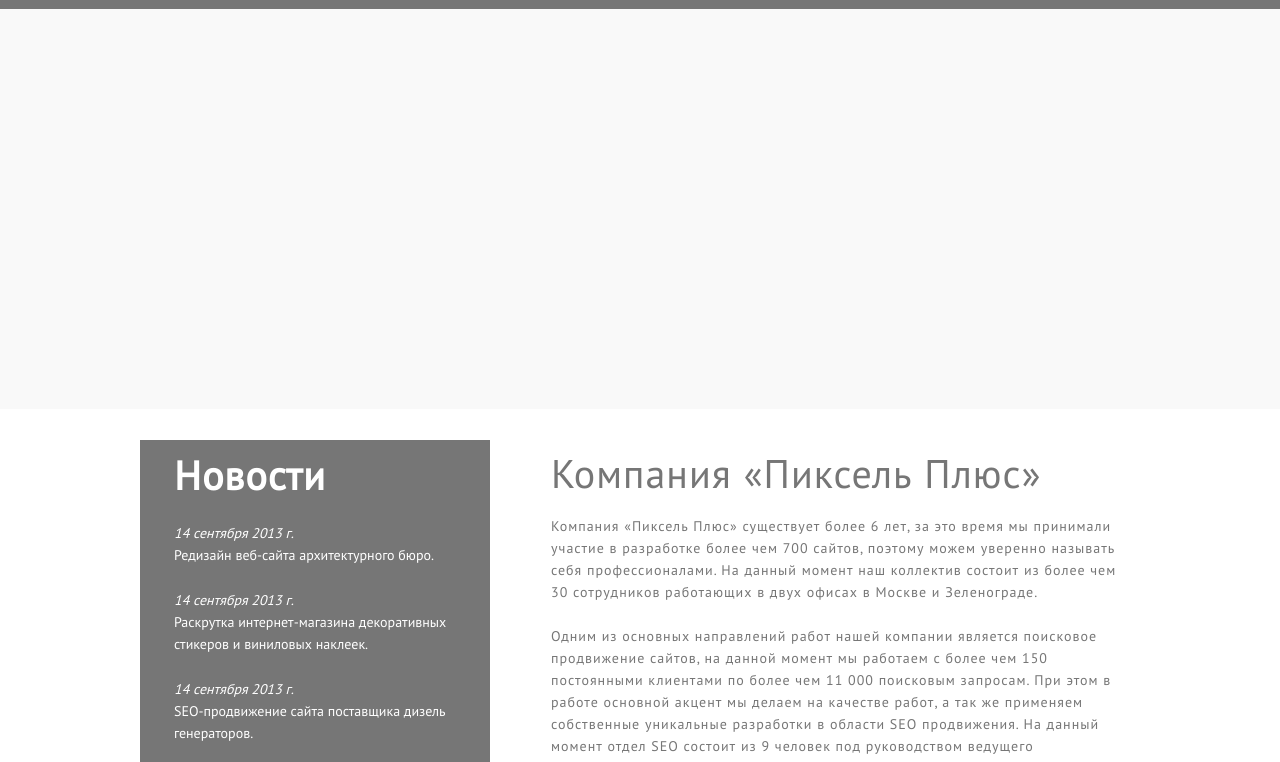
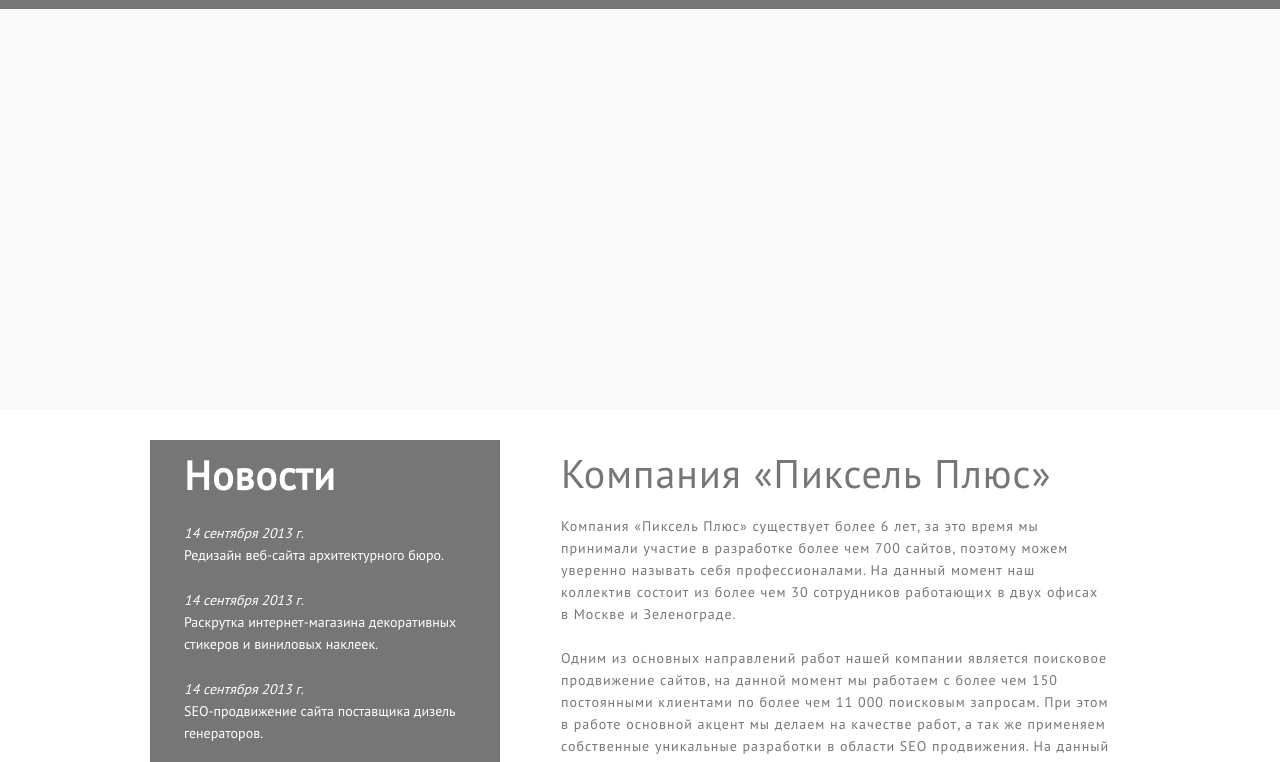
Before and after one commit to MilordVladyslav/html-css-practice-2, a website: page app/index.html in a window 1280 px wide. Shown: the part 301-1063 px from the top of the page. Drawn offline with Linux system fonts and the light colour scheme.

Commit message:
fix something

```diff
--- a/app/scss/default.scss
+++ b/app/scss/default.scss
@@ -1,6 +1,8 @@
 .wrapper {
   width: 1000px;
   margin: 0 auto;
+  padding: 0 10px 0 10px;
+  box-sizing: border-box;
 }
 
 body {
```
Also changed, not shown: app/css/all.css.
